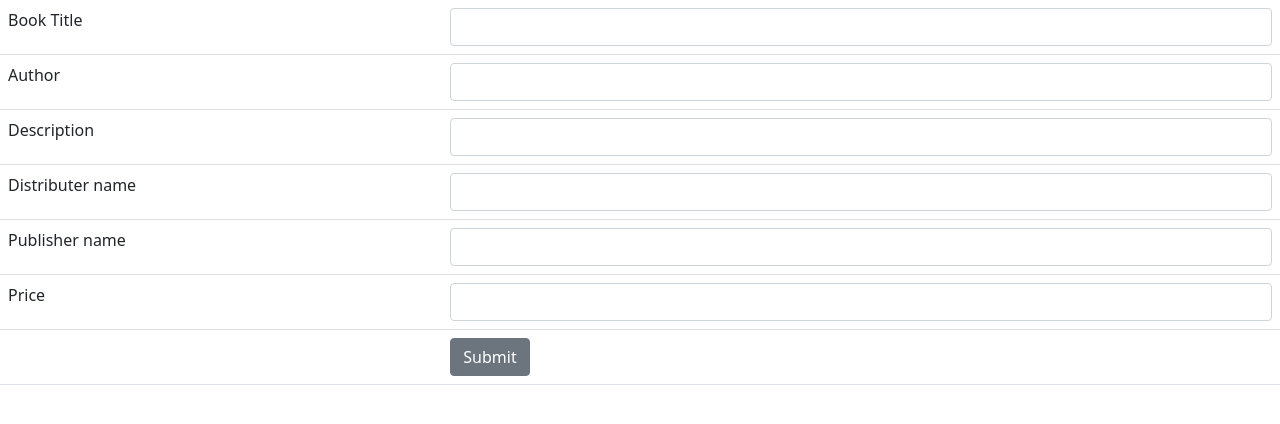
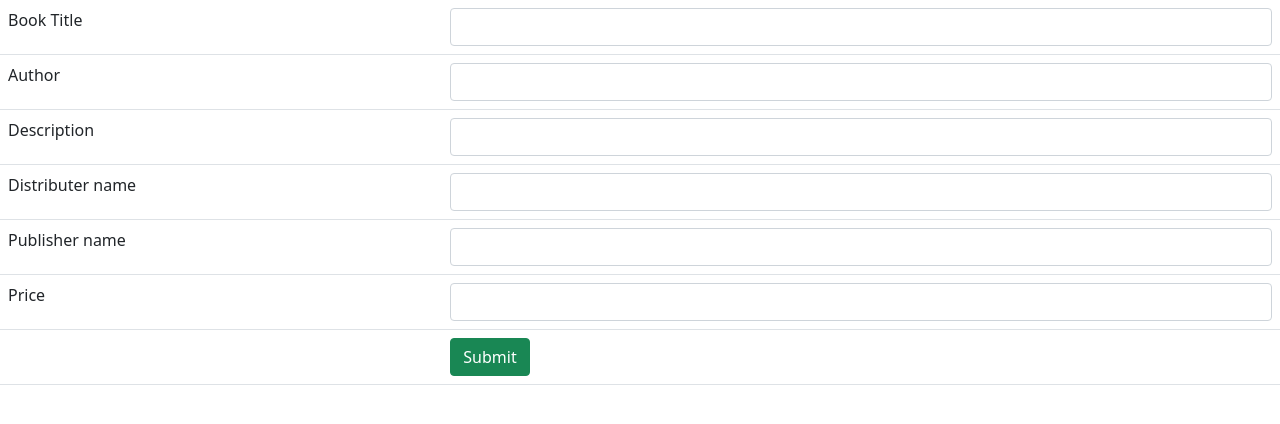
Before and after one commit to archanababuraj99/Myweb, a plain HTML site: page book.html in a window 1280 px wide. Drawn offline with nearby package versions, Linux system fonts and the light colour scheme.

Commit message:
button color changed

```diff
--- a/book.html
+++ b/book.html
@@ -36,7 +36,7 @@
         </tr>
       <tr>
           <td></td>
-          <td><button class="btn btn-secondary">Submit</button></td>
+          <td><button class="btn btn-success">Submit</button></td>
       </tr>
     </table>
 
```
